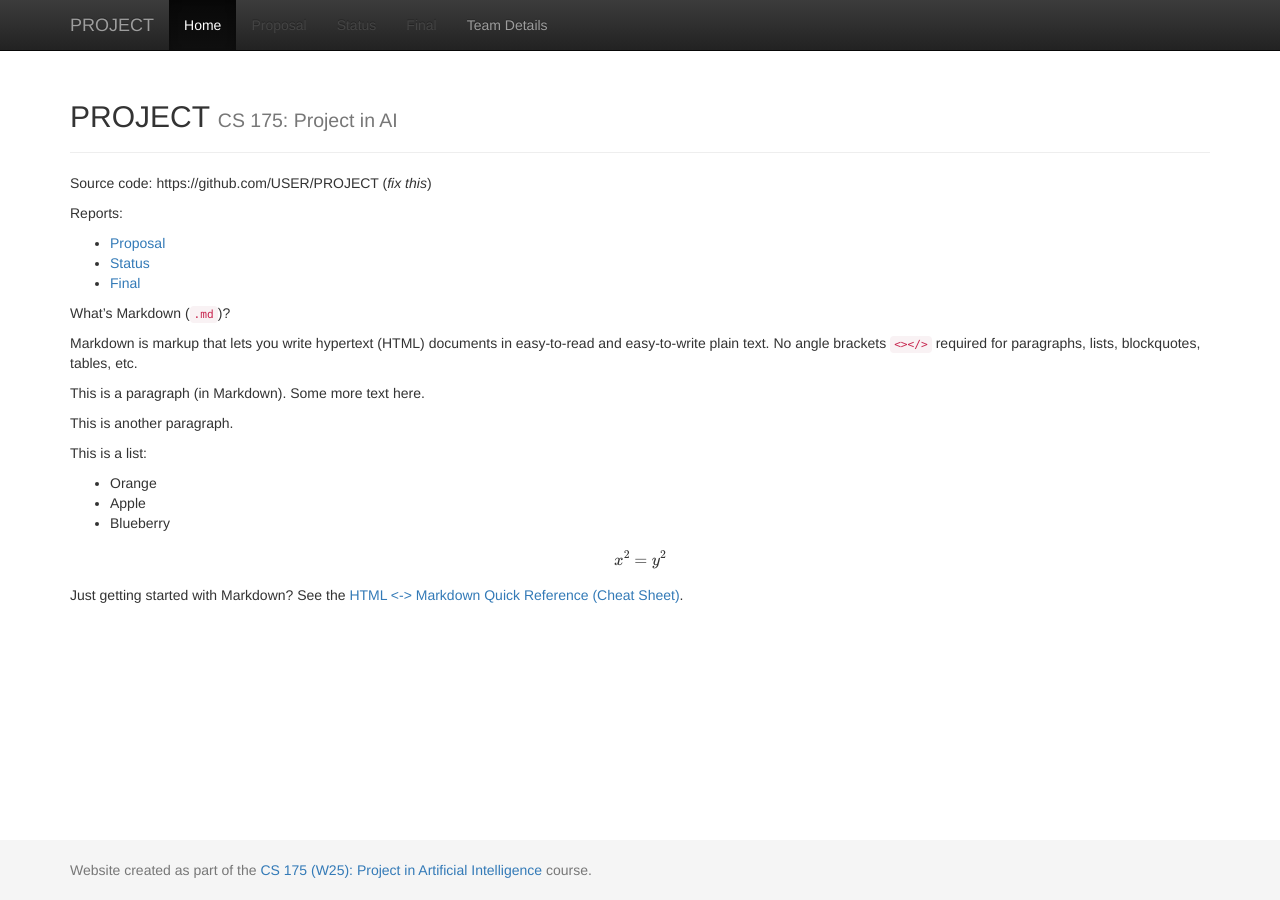
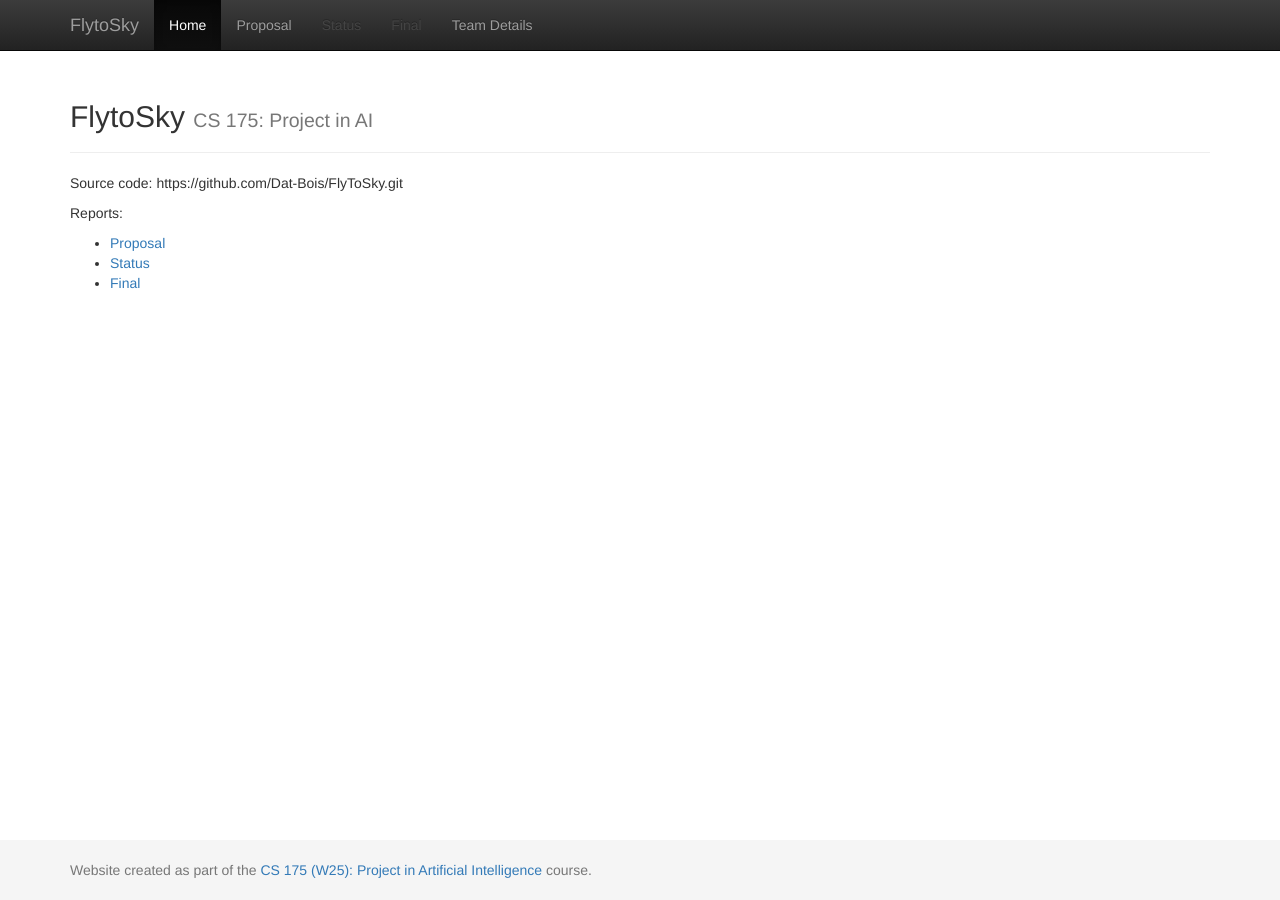
Before and after one commit to Dat-Bois/FlyToSky, a Jekyll site: the page built from docs/index.md, in a window 1280 px wide. Built offline with Jekyll 4.4.1, drawn with Linux system fonts in a browser that asks for light colours; formulas are drawn with MathJax 3.

```diff
--- a/docs/_config.yml
+++ b/docs/_config.yml
@@ -1,7 +1,7 @@
 ###########
 # site.title
 
-title:    'PROJECT'
+title:    'FlytoSky'
 subtitle: 'CS 175: Project in AI'
 
 
--- a/docs/index.md
+++ b/docs/index.md
@@ -3,38 +3,10 @@ layout: default
 title:  Home
 ---
 
-Source code: https://github.com/USER/PROJECT (_fix this_)
+Source code: https://github.com/Dat-Bois/FlyToSky.git
 
 Reports:
 
 - [Proposal](proposal.html)
 - [Status](status.html)
 - [Final](final.html)
-
-What's Markdown (`.md`)?
-
-Markdown is markup that lets you write hypertext (HTML) documents
-in easy-to-read and easy-to-write plain text.
-No angle brackets `<></>` required for
-paragraphs, lists, blockquotes, tables, etc.
-
-
-This is a paragraph (in Markdown). Some more
-text here.
-
-This is another paragraph.
-
-This is a list:
-
-- Orange
-- Apple
-- Blueberry
-
-$$x^2 = y^2$$
-
-
-Just getting started with Markdown?
-See the [HTML <-> Markdown Quick Reference (Cheat Sheet)][quickref].
-
-
-[quickref]: https://github.com/mundimark/quickrefs/blob/master/HTML.md
```
Also changed, not shown: docs/proposal.md (added, +25 -0 lines), docs/team.md (+6 -6 lines).
